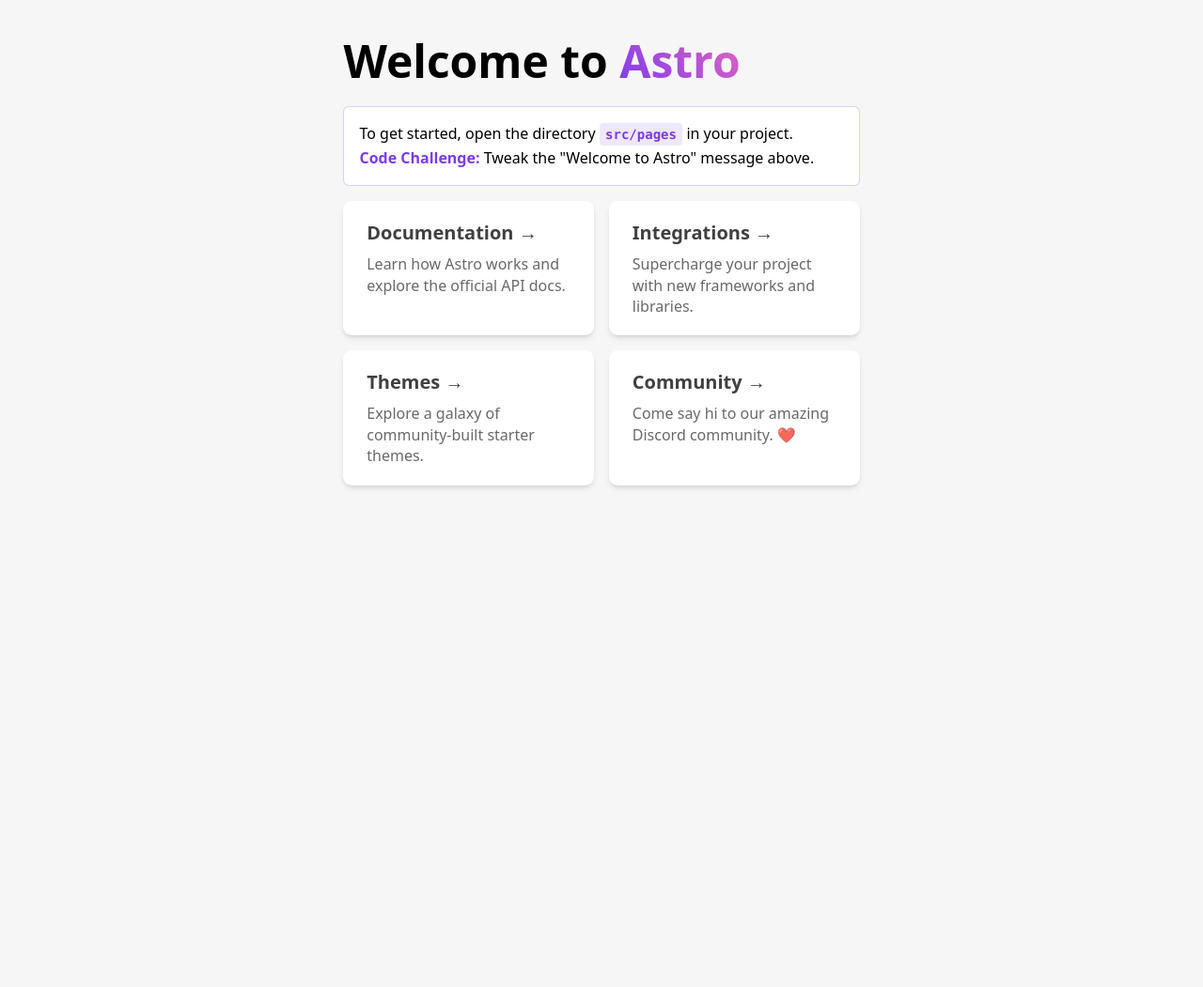
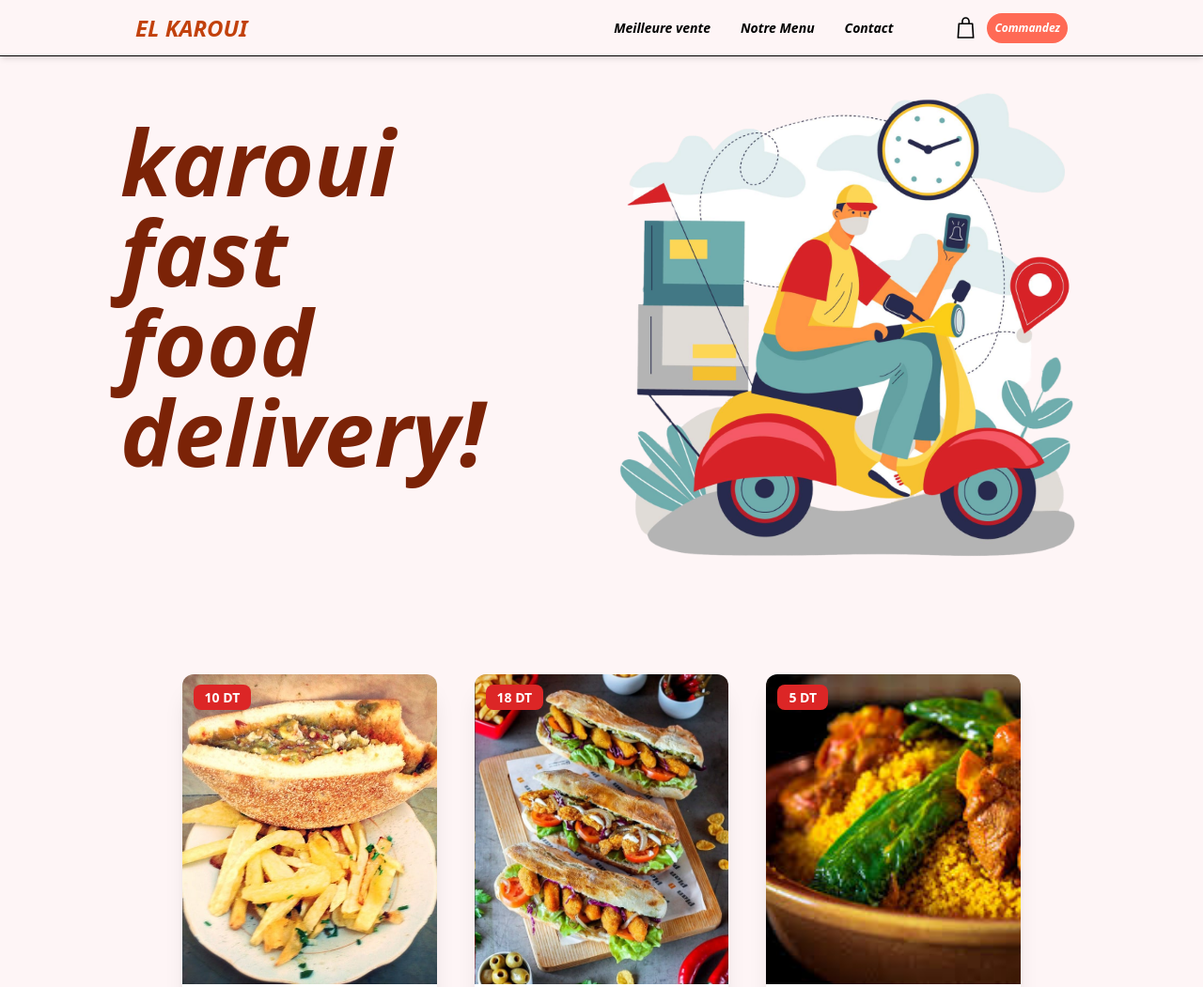
Before and after one commit to benAzouzYassin/restaurent-website, an Astro site: page / in a window 1280 px wide. Shown: the top 1051 px of the page at 94% size. Before the commit the page ends 800 px from the top, so only its background shows below. Built offline with nearby package versions, Linux system fonts and the light colour scheme; Astro itself is replaced by a stand-in of ours.

Commit message:
finished the intro section

```diff
--- a/astro.config.mjs
+++ b/astro.config.mjs
@@ -1,4 +1,10 @@
 import { defineConfig } from 'astro/config';
+import react from "@astrojs/react";
+import tailwind from "@astrojs/tailwind";
+
+import partytown from "@astrojs/partytown";
 
 // https://astro.build/config
-export default defineConfig({});
+export default defineConfig({
+  integrations: [react(), tailwind(), partytown()]
+});
--- a/src/components/Card.astro
+++ /dev/null
@@ -1,63 +0,0 @@
----
-export interface Props {
-	title: string;
-	body: string;
-	href: string;
-}
-
-const { href, title, body } = Astro.props;
----
-
-<li class="link-card">
-	<a href={href}>
-		<h2>
-			{title}
-			<span>&rarr;</span>
-		</h2>
-		<p>
-			{body}
-		</p>
-	</a>
-</li>
-<style>
-	.link-card {
-		list-style: none;
-		display: flex;
-		padding: 0.25rem;
-		background-color: white;
-		background-image: none;
-		background-size: 400%;
-		border-radius: 0.6rem;
-		background-position: 100%;
-		transition: background-position 0.6s cubic-bezier(0.22, 1, 0.36, 1);
-		box-shadow: 0 4px 6px -1px rgba(0, 0, 0, 0.1), 0 2px 4px -2px rgba(0, 0, 0, 0.1);
-	}
-
-	.link-card > a {
-		width: 100%;
-		text-decoration: none;
-		line-height: 1.4;
-		padding: 1rem 1.3rem;
-		border-radius: 0.35rem;
-		color: #111;
-		background-color: white;
-		opacity: 0.8;
-	}
-	h2 {
-		margin: 0;
-		font-size: 1.25rem;
-		transition: color 0.6s cubic-bezier(0.22, 1, 0.36, 1);
-	}
-	p {
-		margin-top: 0.5rem;
-		margin-bottom: 0;
-		color: #444;
-	}
-	.link-card:is(:hover, :focus-within) {
-		background-position: 0;
-		background-image: var(--accent-gradient);
-	}
-	.link-card:is(:hover, :focus-within) h2 {
-		color: rgb(var(--accent));
-	}
-</style>
--- /dev/null
+++ b/src/components/Intro.tsx
@@ -0,0 +1,11 @@
+
+function Intro() {
+    return (
+        <main className="flex overflow-hidden lg:pl-32 w-[100vw]">
+            <h1 className="text-8xl mt-16 font-bold italic text-[#7B2307] ">karoui fast food delivery!</h1>
+            <img src="images/delivery guy.png" alt="delivery guy img" className="ml-auto scale-75 mt-[-100px]" />
+        </main>
+    )
+}
+
+export default Intro
--- /dev/null
+++ b/src/components/Menu.tsx
@@ -0,0 +1,37 @@
+import React from 'react'
+
+function Menu() {
+    return (
+        <section className=' pl-36 pr-36 h-[115vh]  flex'>
+            <div className='grid grid-cols-3 gap-x-10 h-full w-[90%] ml-auto mr-auto gap-y-10'>
+                <MenuCard imgUrl='/images/tabouna.jpg' price='10 DT' />
+                <MenuCard imgUrl='/images/sandwitchs.jpg' price='18 DT' />
+                <MenuCard imgUrl='/images/couscous.jfif' price='5 DT' />
+                <MenuCard imgUrl='/images/pizza.jfif' price='10 DT' />
+
+                <MenuCard imgUrl='/images/couscous.jfif' price='8 DT' />
+                <MenuCard imgUrl='/images/sandwitchs.jpg' price='10 DT' />
+
+            </div>
+
+
+
+
+        </section>
+    )
+}
+interface MenuCardProps {
+    imgUrl: string
+    price: string
+}
+function MenuCard(props: MenuCardProps) {
+    return <div className='flex flex-col bg-white rounded-xl shadow-xl'>
+        <div style={{ backgroundImage: `url(${props.imgUrl})` }} className='p-3 bg-[url("/images/tabouna.jpg")] bg-cover bg-center w-full h-3/4 rounded-t-xl'>
+            <span className='bg-red-600 text-white px-3 py-1 font-semibold rounded-lg text-sm'>{props.price}</span>
+
+        </div>
+        <button className='m-auto py-1 px-3 bg-red-600 text-white rounded-xl '>Commandez</button>
+    </div>
+}
+
+export default Menu
--- /dev/null
+++ b/src/components/Navbar.tsx
@@ -0,0 +1,18 @@
+
+function Navbar() {
+    return (
+        <nav className="italic flex py-3 items-center shadow-md border-b-[1px] border-black lg:px-36 gap-5 ">
+            <p className="text-2xl font-bold text-orange-700  ">EL KAROUI</p>
+            <div className="flex gap-8  ml-auto pr-10 text-sm  font-semibold">
+                <a href="" className="hover:scale-105">Meilleure vente</a>
+                <a href="" className="hover:scale-105">Notre Menu</a>
+                <a href="" className="hover:scale-105">Contact</a>
+            </div>
+            <img src="/images/cart.svg" alt="cart" width="35px" height="35px" className="hover:cursor-pointer hover:scale-95" />
+            <button className="bg-[#FF6A55] p-2 rounded-2xl text-white text-xs font-semibold  italic hover:bg-orange-600 ml-[-15px]"> Commandez </button>
+        </nav>
+    )
+}
+
+
+export default Navbar
--- a/src/layouts/Layout.astro
+++ b/src/layouts/Layout.astro
@@ -27,10 +27,8 @@
 	}
 	html {
 		font-family: system-ui, sans-serif;
-		background-color: #F6F6F6;
+		background-color: #FEF5F6;
+
 	}
-	code {
-		font-family: Menlo, Monaco, Lucida Console, Liberation Mono, DejaVu Sans Mono,
-			Bitstream Vera Sans Mono, Courier New, monospace;
-	}
+
 </style>
--- a/src/pages/index.astro
+++ b/src/pages/index.astro
@@ -1,81 +1,12 @@
 ---
 import Layout from '../layouts/Layout.astro';
-import Card from '../components/Card.astro';
+import Navbar from "../components/Navbar"
+import Intro from '../components/Intro';
+import Menu from '../components/Menu';
 ---
 
-<Layout title="Welcome to Astro.">
-	<main>
-		<h1>Welcome to <span class="text-gradient">Astro</span></h1>
-		<p class="instructions">
-			To get started, open the directory <code>src/pages</code> in your project.<br />
-			<strong>Code Challenge:</strong> Tweak the "Welcome to Astro" message above.
-		</p>
-		<ul role="list" class="link-card-grid">
-			<Card
-				href="https://docs.astro.build/"
-				title="Documentation"
-				body="Learn how Astro works and explore the official API docs."
-			/>
-			<Card
-				href="https://astro.build/integrations/"
-				title="Integrations"
-				body="Supercharge your project with new frameworks and libraries."
-			/>
-			<Card
-				href="https://astro.build/themes/"
-				title="Themes"
-				body="Explore a galaxy of community-built starter themes."
-			/>
-			<Card
-				href="https://astro.build/chat/"
-				title="Community"
-				body="Come say hi to our amazing Discord community. ❤️"
-			/>
-		</ul>
-	</main>
+<Layout title="Karoui resto">
+	<Navbar/>
+	<Intro/>
+	<Menu/>
 </Layout>
-
-<style>
-	main {
-		margin: auto;
-		padding: 1.5rem;
-		max-width: 60ch;
-	}
-	h1 {
-		font-size: 3rem;
-		font-weight: 800;
-		margin: 0;
-	}
-	.text-gradient {
-		background-image: var(--accent-gradient);
-		-webkit-background-clip: text;
-		-webkit-text-fill-color: transparent;
-		background-size: 400%;
-		background-position: 0%;
-	}
-	.instructions {
-		line-height: 1.6;
-		margin: 1rem 0;
-		border: 1px solid rgba(var(--accent), 25%);
-		background-color: white;
-		padding: 1rem;
-		border-radius: 0.4rem;
-	}
-	.instructions code {
-		font-size: 0.875em;
-		font-weight: bold;
-		background: rgba(var(--accent), 12%);
-		color: rgb(var(--accent));
-		border-radius: 4px;
-		padding: 0.3em 0.45em;
-	}
-	.instructions strong {
-		color: rgb(var(--accent));
-	}
-	.link-card-grid {
-		display: grid;
-		grid-template-columns: repeat(auto-fit, minmax(24ch, 1fr));
-		gap: 1rem;
-		padding: 0;
-	}
-</style>
--- /dev/null
+++ b/tailwind.config.cjs
@@ -0,0 +1,8 @@
+/** @type {import('tailwindcss').Config} */
+module.exports = {
+	content: ['./src/**/*.{astro,html,js,jsx,md,mdx,svelte,ts,tsx,vue}'],
+	theme: {
+		extend: {},
+	},
+	plugins: [],
+}
--- a/tsconfig.json
+++ b/tsconfig.json
@@ -1,3 +1,7 @@
 {
-  "extends": "astro/tsconfigs/strict"
+  "extends": "astro/tsconfigs/strict",
+  "compilerOptions": {
+    "jsx": "react-jsx",
+    "jsxImportSource": "react"
+  }
 }
```
Also changed, not shown: package.json (+9 -1 lines), public/images/cart.svg (added), public/images/couscous.jfif (added), public/images/delivery guy.png (added), public/images/pizza.jfif (added), public/images/sandwitchs.jpg (added), public/images/tabouna.jpg (added), 1 other file.
